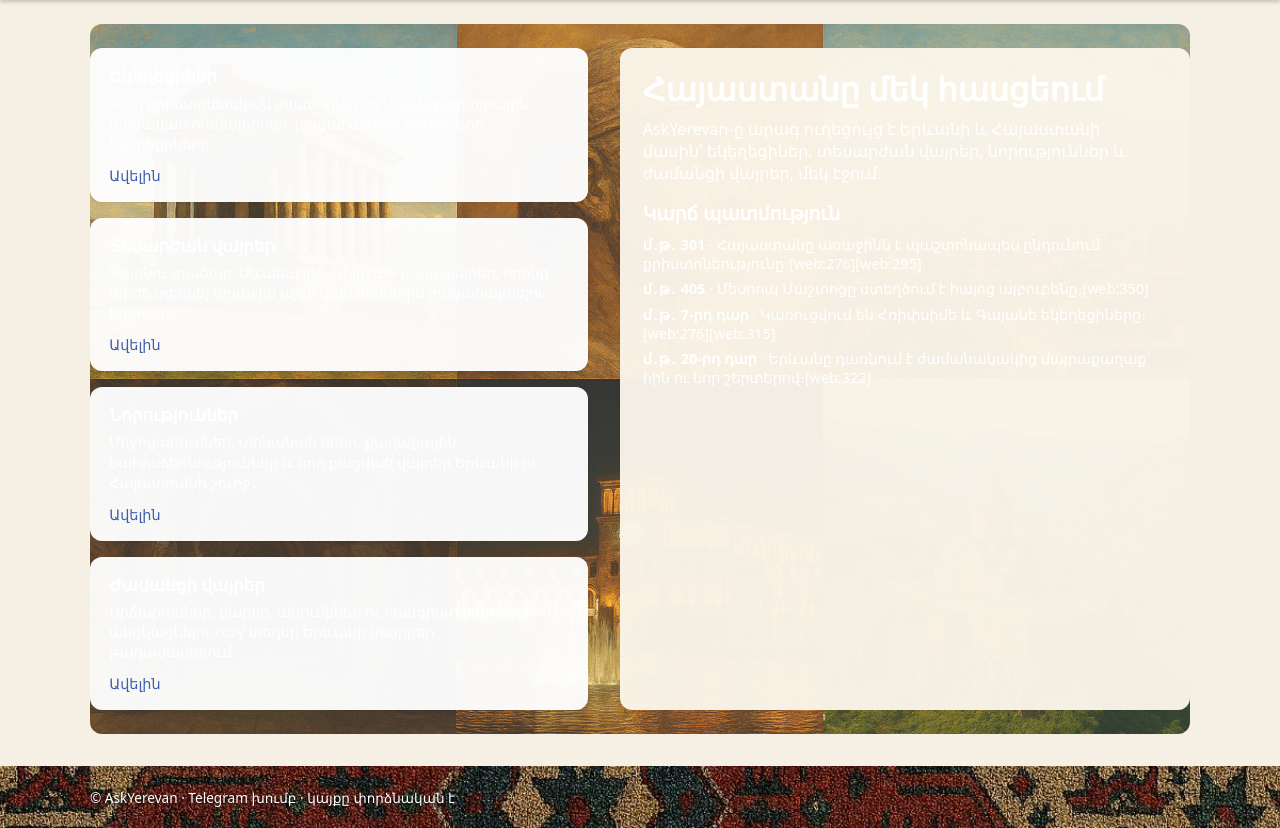
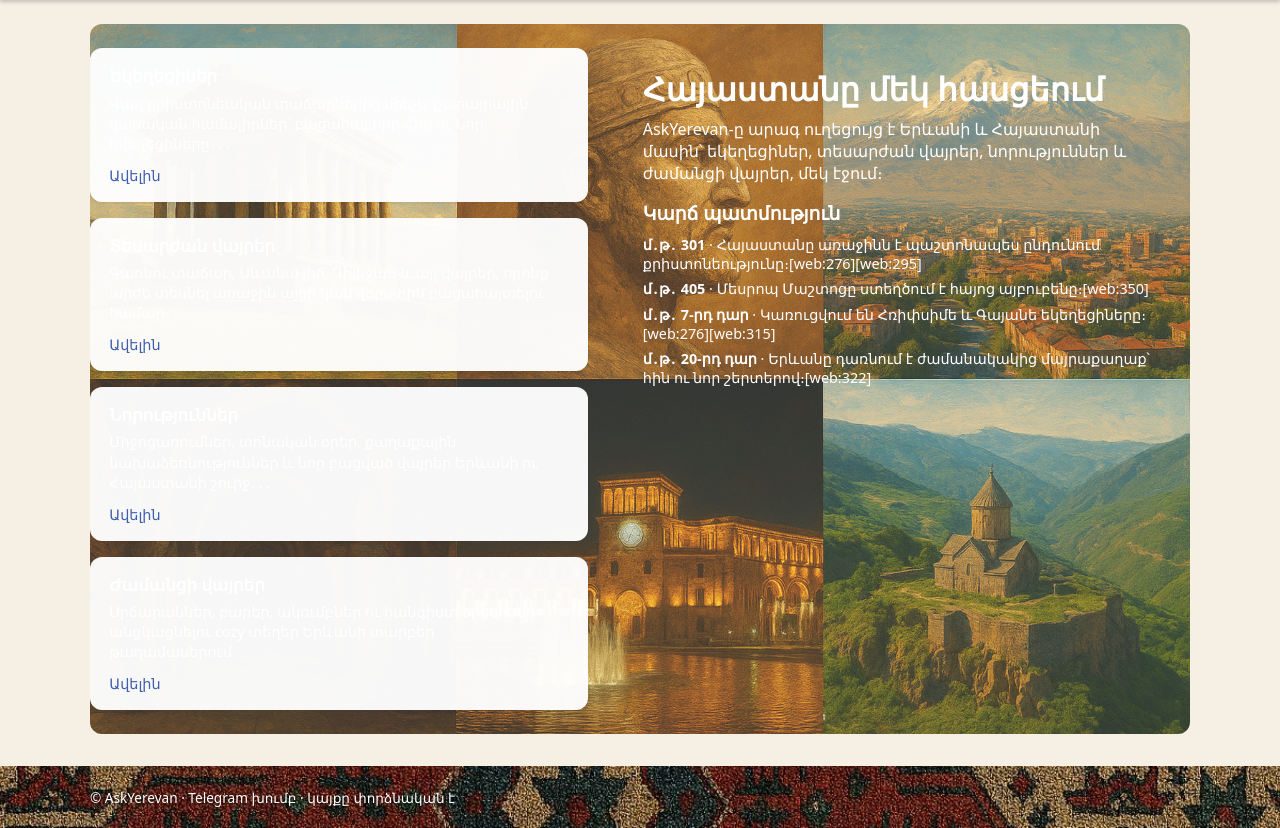
Before and after one commit to abgaryansaqo83-ctrl/ask-yerevan, a FastAPI app: page /hy in a window 1280 px wide. Shown: the part 119-947 px from the top of the page. Run offline with FastAPI, Linux system fonts and the light colour scheme.

Commit message:
Update main.css

```diff
--- a/static/css/main.css
+++ b/static/css/main.css
@@ -246,10 +246,12 @@ main.container {
   display: flex;
   flex-direction: column;
   gap: 1rem;
-  background: rgba(251, 246, 235, 0.96);
+  /* background: rgba(251, 246, 235, 0.96);  ← սա ջնջիր */
+  background: none;
   border-radius: 12px;
   padding: 1.2rem 1.4rem;
-  box-shadow: 0 1px 3px rgba(0,0,0,0.08);
+  box-shadow: none;  /* որպեսզի հատակը չմգանա */
+  color: #ffffff;    /* տեքստը մաքուր սպիտակ */
 }
 
 .home-hero__header h2 {
@@ -271,6 +273,7 @@ main.container {
   margin: 0;
   padding: 0;
   font-size: 0.9rem;
+  color: #ffffff;
 }
 
 .home-hero__timeline li + li {
```
